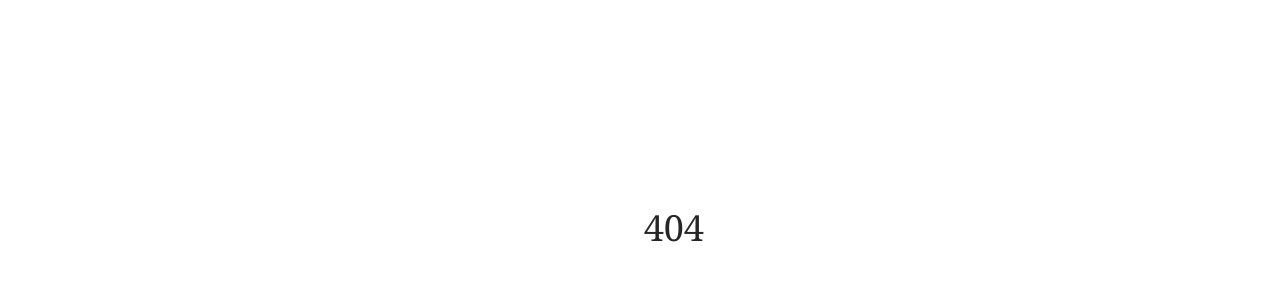
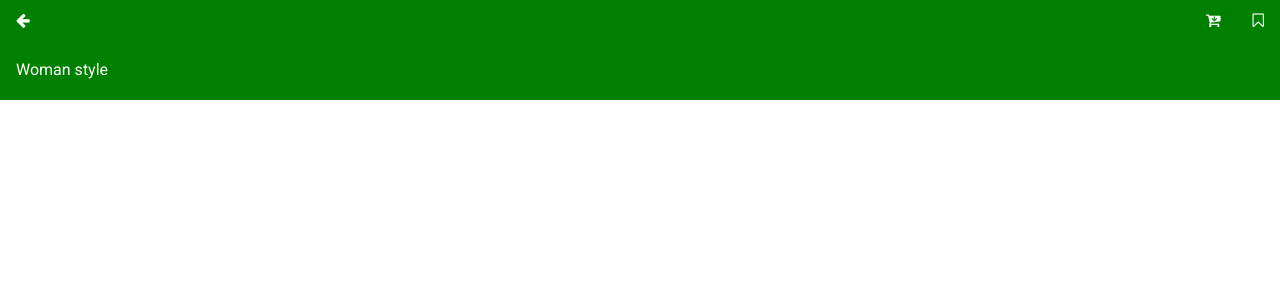
Before and after one commit to bofilio/Store, a React (Create React App) app: page /category/1/details/1 in a window 1280 px wide. Shown: the top 300 px of the page. Built offline with nearby package versions, Linux system fonts and the light colour scheme.

Commit message:
working on details page

```diff
--- a/public/index.html
+++ b/public/index.html
@@ -12,7 +12,7 @@
   <link rel="manifest" href="%PUBLIC_URL%/manifest.json" />
   <link rel="manifest" href="%PUBLIC_URL%/manifest.json" />
   <link rel="stylesheet" href="https://cdnjs.cloudflare.com/ajax/libs/font-awesome/4.7.0/css/font-awesome.min.css">
-
+  <link rel="stylesheet" href="https://fonts.googleapis.com/css?family=Roboto">
   <style>
     body,
     h1,
@@ -21,7 +21,7 @@
     h4,
     h5,
     h6 {
-      font-family: Georgia, serif;
+      font-family: Roboto, sans-serif;
     }
   </style>
   <title>Store App</title>
--- a/src/App.js
+++ b/src/App.js
@@ -5,6 +5,7 @@ import { SideBarProvider } from './components/SideBarContext';
 import Cover from './components/Cover';
 import { CoverProvider } from './components/CoverContext';
 import CategoryPage from './pages/CategoryPage';
+import PruductDetailsPage from './pages/PruductDetailsPage';
 import Page404 from './pages/Page404';
 function App() {
   return (
@@ -15,6 +16,7 @@ function App() {
         <Switch>
           <Route path="/" exact component={HomePage} />
           <Route path="/category/:name" exact component={CategoryPage} />
+          <Route path="/category/:name/details/:id" exact component={PruductDetailsPage} />
           <Route path="*">
             <Page404/>
           </Route>
--- a/src/components/Category.js
+++ b/src/components/Category.js
@@ -5,7 +5,7 @@ import { Card, Space } from 'antd'
 
 const Category = (props) => {
     return (
-        <Link to={'category/'+props.name} >
+        <Link to={'category/'+props.name+'/'} >
         <Card hoverable bodyStyle={{ padding: 0, }} style={{borderRadius:'4px',marginBottom:props.spacing}}>
             <Space  direction='horizontal' style={{ maxHeight: '48px', overflow: 'hidden' }}>
                 <div flex="48px" style={{ padding: '8px',backgroundColor: props.color,borderRadius:'4px 0px 0px 4px'}}>
--- a/src/components/Product.js
+++ b/src/components/Product.js
@@ -1,30 +1,37 @@
 import React from 'react'
 import Radium from 'radium';
+import { Link } from 'react-router-dom';
 const styles = {
-    container: {
+    root: {
         flexBasis: '120px',
         margin: '8px',
-        flexGrow:1,
+        flexGrow: 1,
         '@media (min-width: 480px)': {
-            flexGrow:0,
+            flexGrow: 0,
             flexBasis: '180px',
-          }
+        }
     },
 }
 
 const Product = (props) => {
     return (
 
-        <div style={styles.container}>
-            <div className="w3-card-4"  cover={<img alt="dress" />}>
-            <img src={props.image}  alt="prod" style={{width:'100%', height:'150px',maxHeight:'150px',
-        overflowY:'hidden'}}/>
-                <div className="w3-container" style={{ height:'52px',maxHeight:'52px',overflowY:'hidden'}}>
-                    <h6 style={{color:props.price_color,margin:0,textAlign:'center'}}>{props.price}</h6>
-                    <p style={{margin:0,textAlign:'center'}}>{props.title}</p>
+            <div style={styles.root} >
+                <Link to={"./details/"+props.id}>
+                <div className="w3-card" cover={<img alt="dress" />}>
+                    <img src={props.image} alt="prod" style={{
+                        width: '100%', height: '150px', maxHeight: '150px',
+                        overflowY: 'hidden'
+                    }} />
+                    <div className="w3-container" style={{ height: '52px', maxHeight: '52px', overflowY: 'hidden' }}>
+                        <h6 style={{ color: props.price_color, margin: 0, textAlign: 'center' }}>{props.price}</h6>
+                        <p className="w3-text-dark-gray" style={{ margin: 0, textAlign: 'center' }}>{props.title}</p>
+                    </div>
                 </div>
+                </Link>
             </div>
-        </div>
+
+
     )
 }
 
--- a/src/components/ProductList.js
+++ b/src/components/ProductList.js
@@ -24,7 +24,7 @@ const ProductList = ({ color }) => {
                     {
                         products.map(prod => (
 
-                            <Product key={prod.id} price_color={color} image={prod.image} title={prod.title} price={prod.price} />
+                            <Product key={prod.id} id={prod.id} price_color={color} image={prod.image} title={prod.title} price={prod.price} />
 
                         ))
                     }
--- a/src/components/SideBar.js
+++ b/src/components/SideBar.js
@@ -23,9 +23,9 @@ const SideBar = () => {
         },
         menu_item_link:{
             color:MyColors.color1,
-            ":hover":{
-                color:MyColors.color2,
-            }
+            ':hover':{
+                color:MyColors.color2
+            },
         },
         menu_item_icon:{
             marginRight:'20px',
--- a/src/data/data.js
+++ b/src/data/data.js
@@ -41,14 +41,47 @@ export default class FakeDatabase {
             image:'/woman.png',
             title:'Men style',
             price:'4000$'
+        },{
+            id:1,
+            image:'/woman.png',
+            title:'Woman style',
+            price:'45000$'
+        },
+        {
+            id:2,
+            image:'/woman.png',
+            title:'Men style',
+            price:'4000$'
+        },{
+            id:1,
+            image:'/woman.png',
+            title:'Woman style',
+            price:'45000$'
+        },
+        {
+            id:2,
+            image:'/woman.png',
+            title:'Men style',
+            price:'4000$'
         },
 
+
     ]
+    static getProductByNId =(id)=>{
+        for (let index = 0; index < this.products.length; index++) {
+            if(this.products[index].id===parseInt(id)){
+                return this.products[index];
+            }
+         }
+         return false;
+    }
 
     static getCategoryByID=(id)=>{
-        this.categories.forEach(cat => {
-            if (cat.id===id) return cat;
-        });
+        for (let index = 0; index < this.categories.length; index++) {
+           if(this.categories[index].id===parseInt(id)){
+               return this.categories[index];
+           }
+        }
         return false;
     }
     static  getCategoryByName= (name)=>{
--- a/src/pages/CategoryPage.js
+++ b/src/pages/CategoryPage.js
@@ -21,7 +21,7 @@ const CategoryPage = () => {
                 </div>
                 <div className="w3-rest w3-margin ">
                     <h6 className='w3-text-white' style={{margin:0}}>{category.name}</h6>
-                    <p className="w3-text-white" style={{fontSize:'10px',margin:0,lineHeight: '110%'}}>{category.description}</p>
+                    <p className="w3-text-white" style={{fontSize:'12px',margin:0,lineHeight: '110%'}}>{category.description}</p>
                 </div>
 
             </div>
--- a/src/pages/HomePage.js
+++ b/src/pages/HomePage.js
@@ -1,7 +1,7 @@
 import React, { useContext } from 'react';
 import { Layout } from 'antd';
 import MyCarousel from '../components/MyCarousel';
-import NavBar from '../components/NanBar';
+import NavBar from '../components/NavBar';
 import SideBar from '../components/SideBar';
 import CategoryList from '../components/CategoryList';
 const { Content } = Layout;
--- /dev/null
+++ b/src/pages/PruductDetailsPage.js
@@ -0,0 +1,36 @@
+import React from 'react'
+import { useParams } from 'react-router'
+import FakeDatabase from '../data/data';
+import ProductList from '../components/ProductList';
+import BackButton from '../components/common/BackButton';
+import Page404 from './Page404';
+const PruductDetailsPage = () => {
+    let { id } = useParams();
+    let produit = FakeDatabase.getProductByNId(id);
+    if (produit) {
+        return (
+            <div style={{ height: '100%' }}>
+                <div className="w3-block w3-padding-left" style={{ height: '100px', backgroundColor: 'green' }}>
+                    <div className="w3-bar" style={{ padding: 0, fontSize: "16px" }}>
+                        <div className="w3-bar-item"><BackButton /></div>
+                        <div className="w3-bar-item w3-right" ><i className="fa fa-bookmark-o w3-text-white"></i></div>
+                        <div className="w3-bar-item w3-right"><i className="fa fa-cart-arrow-down w3-text-white"></i></div>
+                    </div>
+                    <div className=" w3-margin ">
+                        <h6 className='w3-text-white'>{produit.title}</h6>
+                    </div>
+                </div>
+
+            </div>
+        )
+    }
+    else{
+        return(
+            <div>
+                <Page404/>
+            </div>
+        )
+    }
+}
+
+export default PruductDetailsPage;
```
Also changed, not shown: src/components/NavBar.js (renamed from src/components/NanBar.js).
